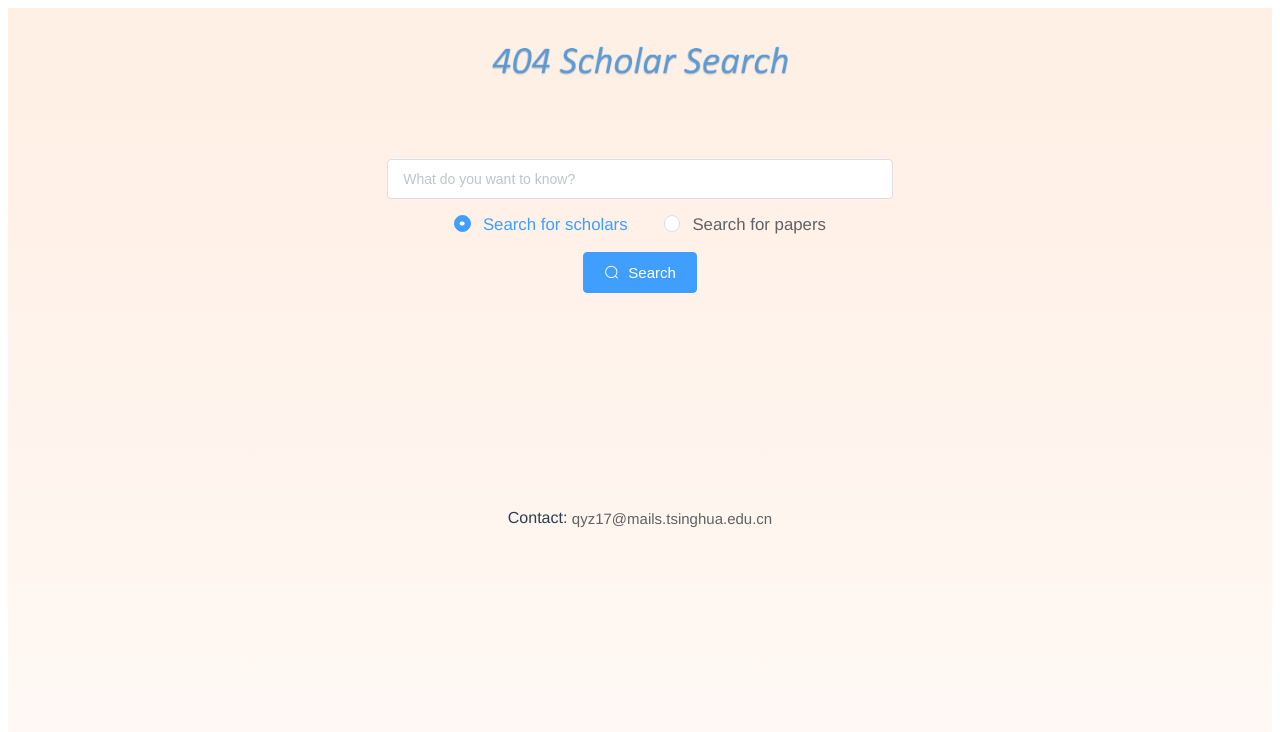
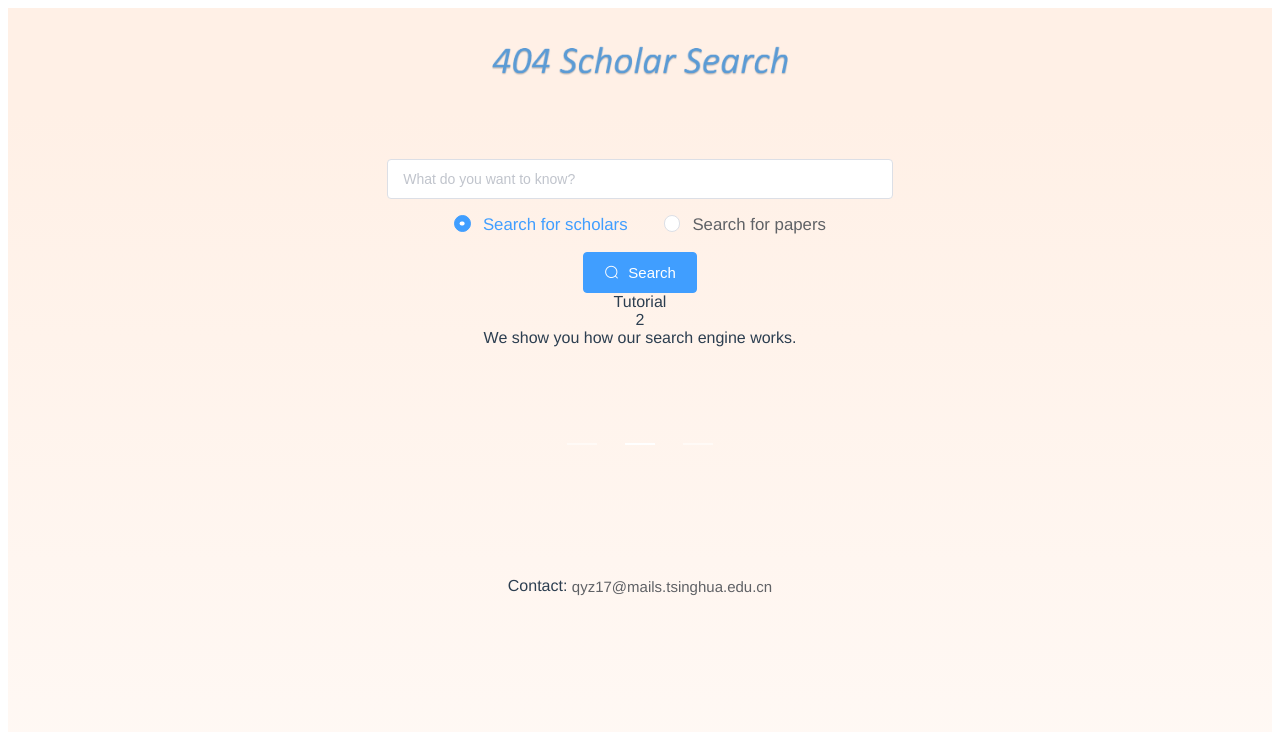
Before and after one commit to qyz-thu/404-Scholar-Search, a Vue app in the folder search/: page /detail/1 in a window 1280 px wide. Shown: the top 732 px of the page. Built offline with nearby package versions, Linux system fonts and the light colour scheme.

Commit message:
add carousel in homepage[WIP]

```diff
--- a/search/src/components/Homepage.vue
+++ b/search/src/components/Homepage.vue
@@ -1,14 +1,7 @@
 <template>
-    <div class="main_body">
+    <div class="main_body" style="text-align: center">
       <p>{{welcome}}</p>
       <br><br>
-<!--      <p>-->
-<!--        <input style="zoom: 120%" type="radio" id="scholar_box" value="scholar" name="select" v-model="search_type" checked="true">-->
-<!--        <label for="scholar_box" style="font-size: 20px">Search for scholars</label>-->
-<!--        &nbsp &nbsp &nbsp &nbsp &nbsp-->
-<!--        <input style="zoom: 120%" type="radio" id="paper_box" value="paper" name="select" v-model="search_type">-->
-<!--        <label for="paper_box" style="font-size: 20px">Search for papers</label>-->
-<!--      </p>-->
 
       <el-input class='search' v-model="query" placeholder="What do you want to know?"></el-input> <br>
       <p>
@@ -19,10 +12,27 @@
       <el-button type="primary" style="font-size: 15px" icon="el-icon-search" v-on:click="toSearch">
           Search
         </el-button>
+      <div style="width: 60%; margin: 0 auto;">
+        <span class="demonstration">Tutorial</span>
+        <el-carousel trigger="click" height="150px" style="vertical-align: center">
+<!--          <el-carousel-item v-for="item in 4" :key="item">-->
+<!--            <h3 class="small">{{ item }}</h3>-->
+          <el-carousel-item>
+            1<br>
+            This is a tutorial.
+          </el-carousel-item>
+          <el-carousel-item>
+            2<br>
+            We show you how our search engine works.
+          </el-carousel-item>
+          <el-carousel-item>
+            3<br>
+            Here you can find scholars that are most similar to the one you search for.
+          </el-carousel-item>
+        </el-carousel>
+      </div>
 
-      <!--      <button class="buttons" type="button" v-on:click="toSearch">Search!</button>-->
-
-      <p style="padding-top: 200px">Contact: <el-link style="font-size: 15px">qyz17@mails.tsinghua.edu.cn</el-link></p>
+      <p style="padding-top: 100px">Contact: <el-link style="font-size: 15px">qyz17@mails.tsinghua.edu.cn</el-link></p>
     </div>
 
 </template>
```
Also changed, not shown: search/src/components/Result.vue (+0 -10 lines).
